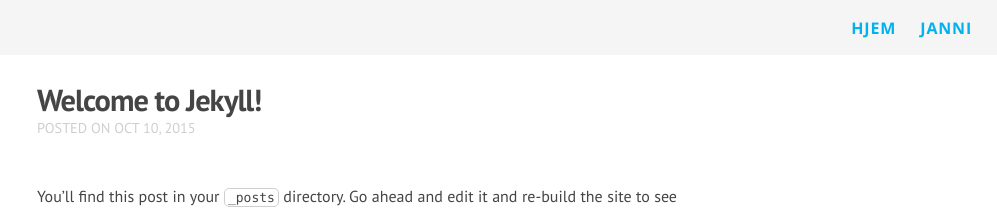
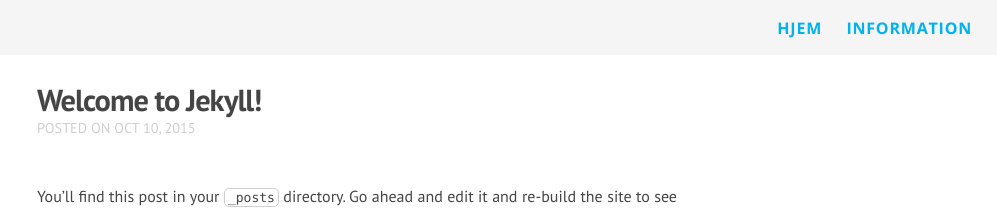
Before and after one commit to janniteilmann/janniteilmann.github.io, a Jekyll site: the page built from _posts/2015-10-10-welcome-to-jekyll.markdown, in a window 1280 px wide. Shown: the top 212 px of the page, without its empty margins (283-1280 px from the left). Built offline with Jekyll 4.4.1, drawn with Linux system fonts in a browser that asks for light colours; nearby versions of some CDN libraries; Markdown is read by kramdown in place of the engine named in the settings.

Commit message:
Information

```diff
--- a/janni.md
+++ b/information.md
@@ -1,7 +1,7 @@
 ---
 layout: page
-title: Janni
-permalink: /janni/
+title: Information
+permalink: /information/
 ---
 
 Jeg har absolut ingen idé om, hvem jeg er.
```
